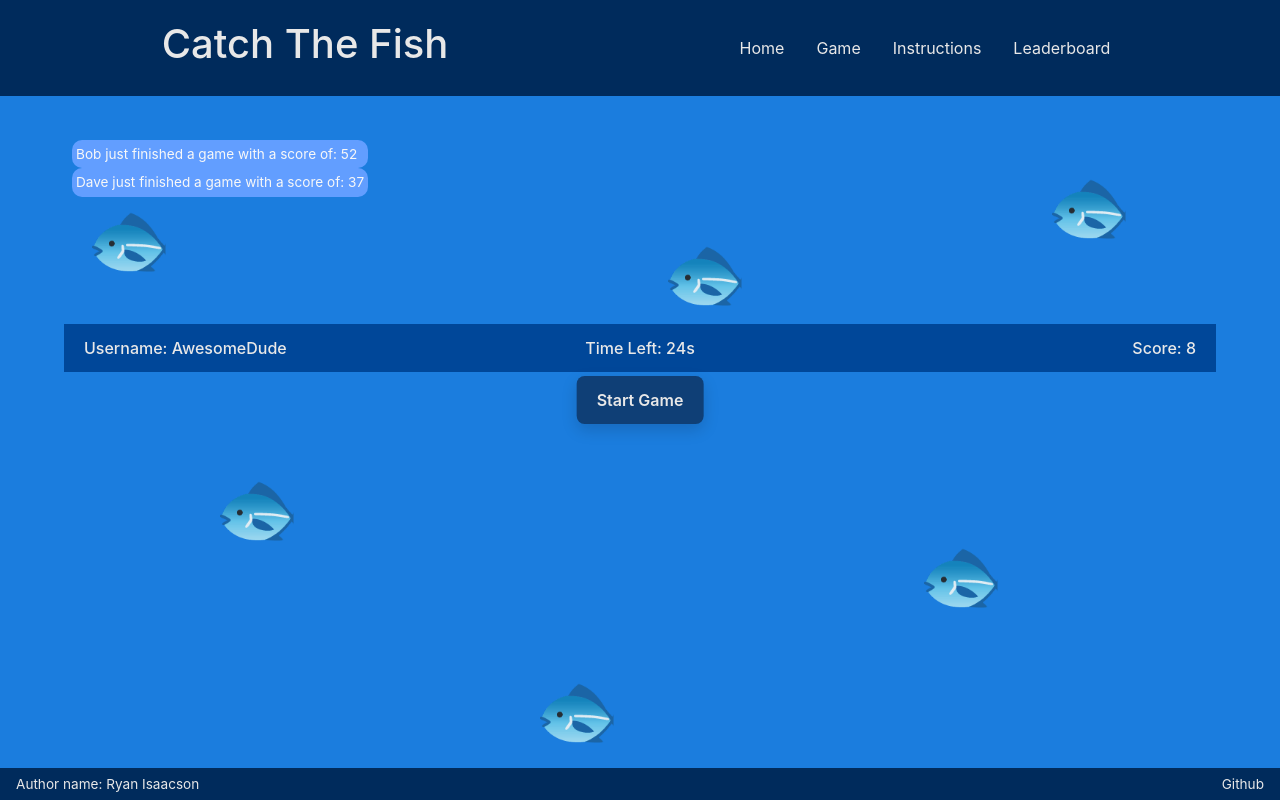
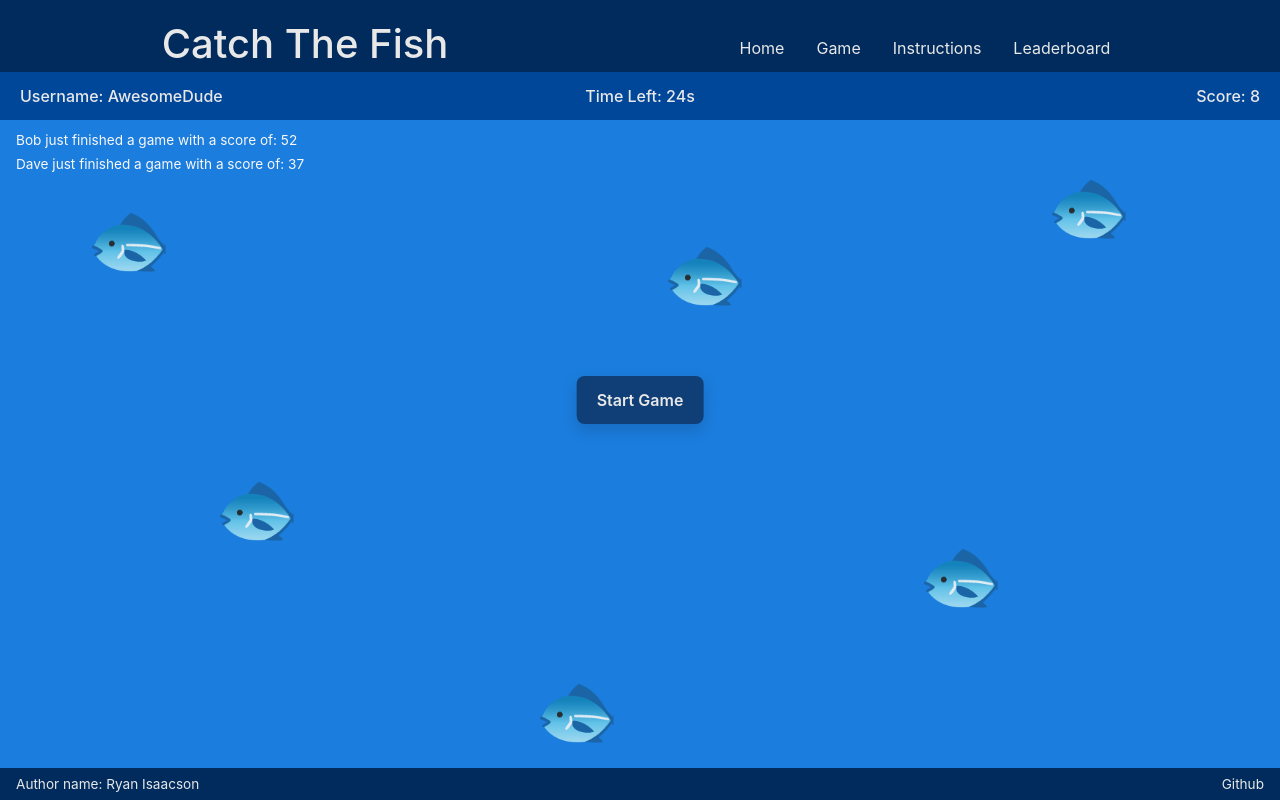
Before and after one commit to ryan-isaacson/CS-260-repo, a React (Vite) app: page /game in a window 1280 px wide. Built offline with nearby package versions, Linux system fonts and the light colour scheme.

Commit message:
Fixed the CSS for the game page

```diff
--- a/src/game/game.css
+++ b/src/game/game.css
@@ -66,6 +66,13 @@ body {
   color: #e8e8e8; /* make the text white */
   padding: 12px 20px; /* space out the box - space from the top, space from the sides */
   font-weight: 500;
+  position: fixed; /* keep the bar under the header */
+  top: 72px; /* header height (20px padding + title) */
+  left: 0;
+  right: 0;
+  width: 100%; /* stretch full width */
+  box-sizing: border-box;
+  z-index: 3; /* stay above fish layer */
 }
 
 /* left align the username*/
@@ -89,16 +96,18 @@ body {
 /* style the game feed */
 .game-feed {
   position: fixed;
-  top: 120px; /* below header and info bar */
-  padding: 20px 8px; /* space from edges */
+  top: 128px; /* just below header + info bar */
+  left: 16px;
+  padding: 0; /* no background or box spacing */
   color: #e8e8e8; /* make the text white */
   font-size: 0.85rem; /* make the text a little smaller */
 }
 
 .game-feed p {
   margin: 0; /* make the text closer together */
-  padding: 4px; /* space out each message a little */
+  padding: 2px 0; /* space out each message a little */
   text-align: left; /* left align text */
+  background: transparent;
 }
 
 
```
